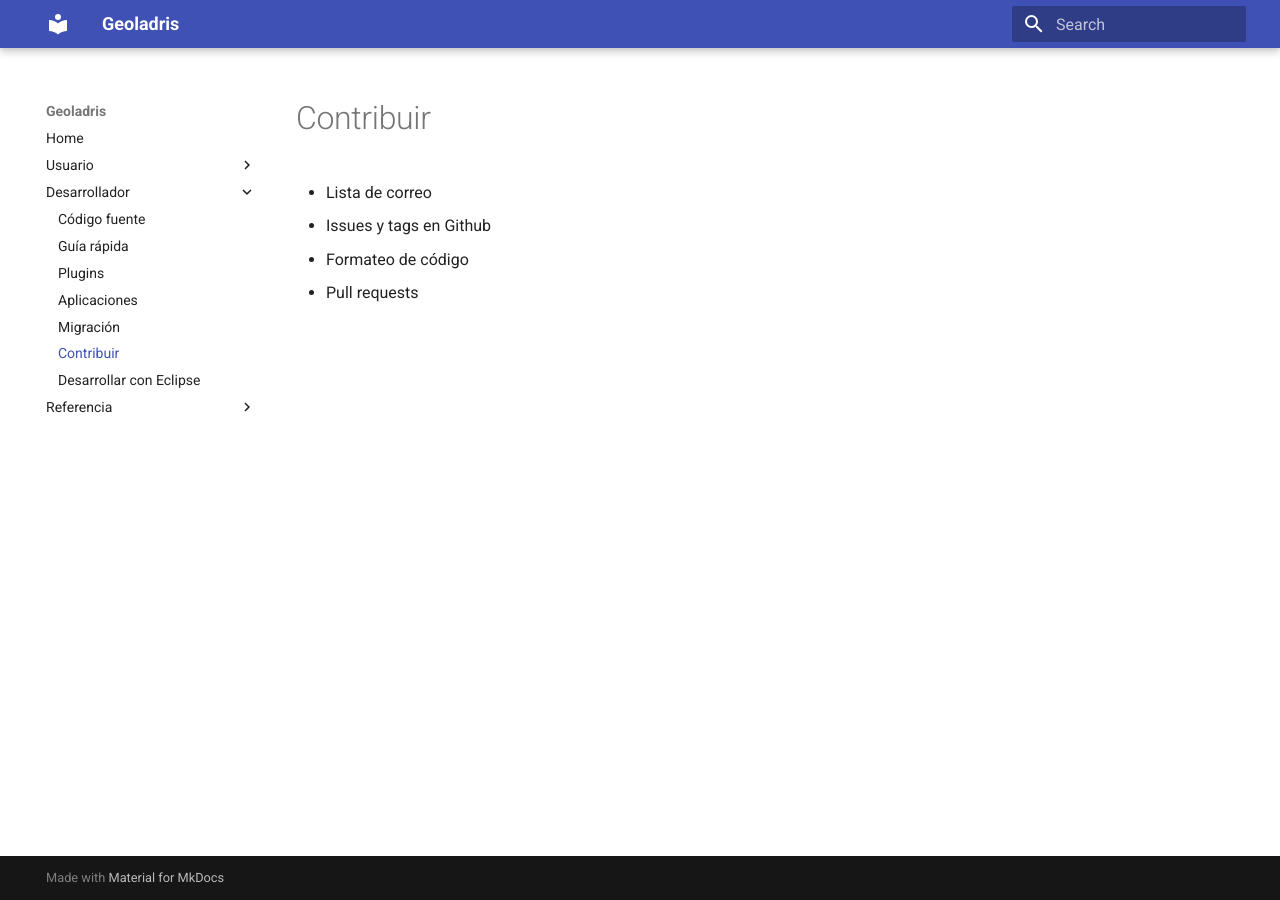
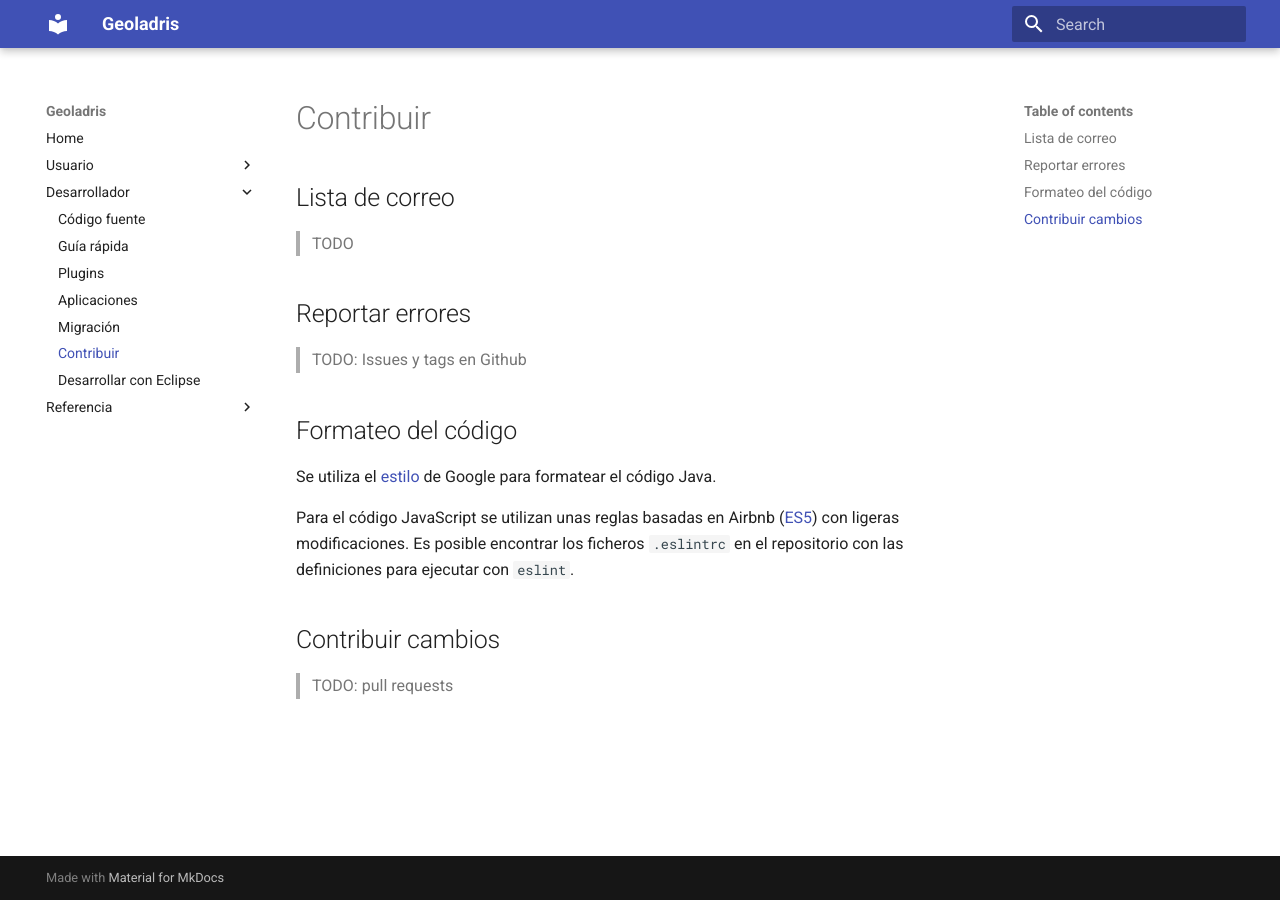
Before and after one commit to geoladris/doc, an MkDocs documentation site: the page built from docs/dev/contribute.md, in a window 1280 px wide. Built offline with MkDocs 1.6.1 and Material for MkDocs 9.7.7, drawn with Linux system fonts in a browser that asks for light colours; old or Windows-style settings are respelled for this version of MkDocs.

Commit message:
Add to dev/contribute

```diff
--- a/docs/dev/contribute.md
+++ b/docs/dev/contribute.md
@@ -1,4 +1,17 @@
-* Lista de correo
-* Issues y tags en Github
-* Formateo de código
-* Pull requests
+## Lista de correo
+
+> TODO
+
+## Reportar errores
+
+> TODO: Issues y tags en Github
+
+## Formateo del código
+
+Se utiliza el [estilo](https://google.github.io/styleguide/eclipse-java-google-style.xml) de Google para formatear el código Java.
+
+Para el código JavaScript se utilizan unas reglas basadas en Airbnb ([ES5](https://www.npmjs.com/package/eslint-config-airbnb-es5)) con ligeras modificaciones. Es posible encontrar los ficheros `.eslintrc` en el repositorio con las definiciones para ejecutar con `eslint`.
+
+## Contribuir cambios
+
+> TODO: pull requests
```
